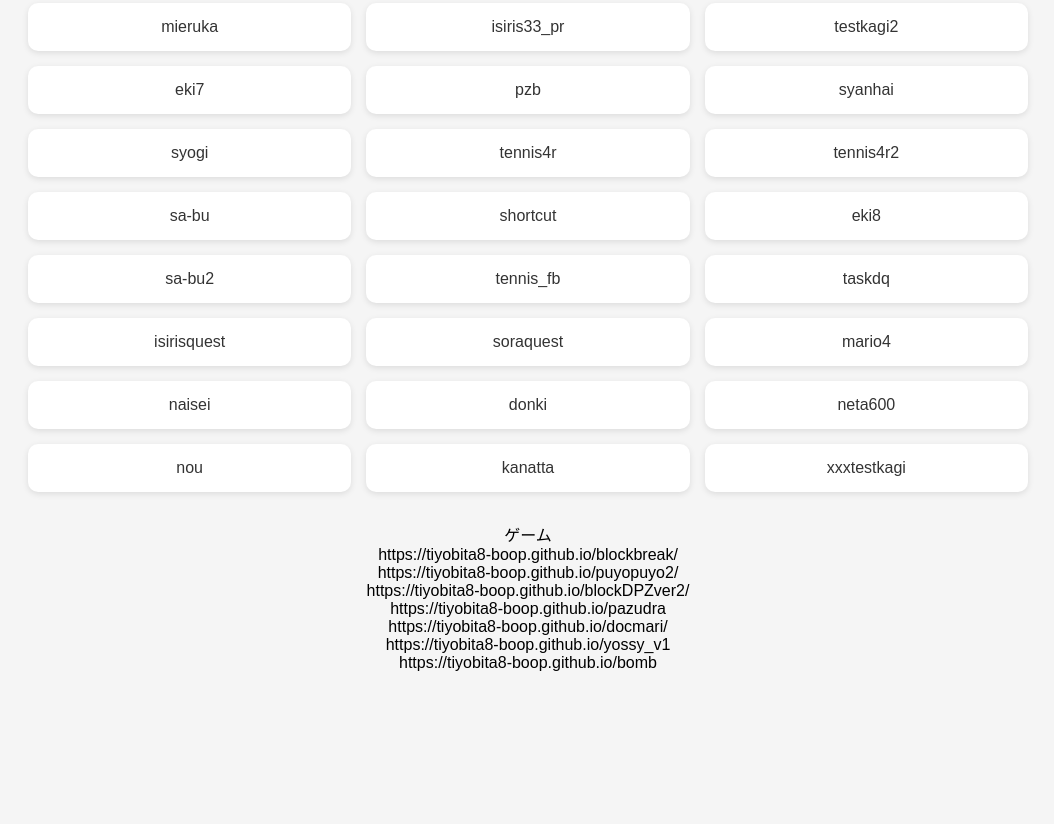
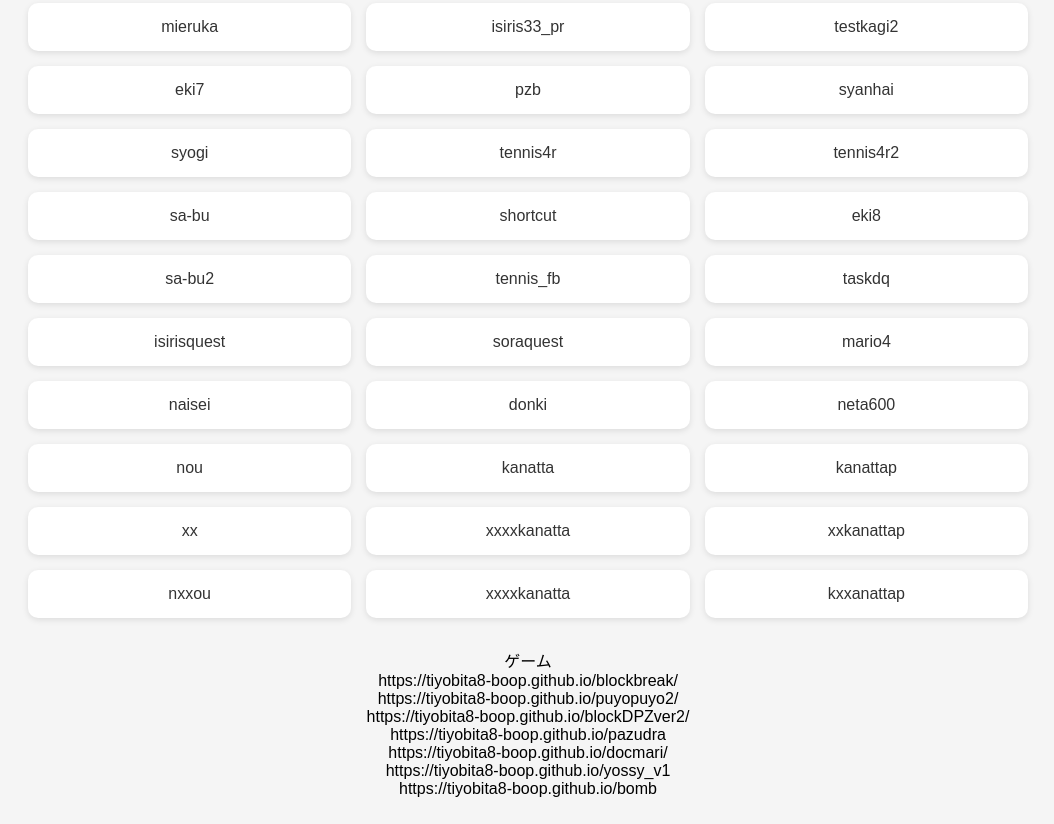
Before and after one commit to tiyobita8-boop/2secALARM, a plain HTML site: page index.html in a window 1280 px wide. Shown: the part 1636-2460 px from the top of the page, without its empty margins (112-1166 px from the left). Before the commit the page ends 2334 px from the top, so only its background shows below. Drawn offline with Linux system fonts and the light colour scheme.

Commit message:
Update index.html

```diff
--- a/index.html
+++ b/index.html
@@ -190,7 +190,15 @@ a {
 
   <div class="card"><a href="https://tiyobita8-boop.github.io/nou/" target="_blank">nou</a></div>
   <div class="card"><a href="https://tiyobita8-boop.github.io/kanatta/" target="_blank">kanatta</a></div>
-  <div class="card"><a href="https://tiyobita8-boop.github.io/testkagi/" target="_blank">xxxtestkagi</a></div>
+  <div class="card"><a href="https://tiyobita8-boop.github.io/kanattap/" target="_blank">kanattap</a></div>
+
+   <div class="card"><a href="https://tiyobita8-boop.github.io/nou/" target="_blank">xx</a></div>
+  <div class="card"><a href="https://tiyobita8-boop.github.io/kanatta/" target="_blank">xxxxkanatta</a></div>
+  <div class="card"><a href="https://tiyobita8-boop.github.io/kanattap/" target="_blank">xxkanattap</a></div>
+
+  <div class="card"><a href="https://tiyobita8-boop.github.io/nou/" target="_blank">nxxou</a></div>
+  <div class="card"><a href="https://tiyobita8-boop.github.io/kanatta/" target="_blank">xxxxkanatta</a></div>
+  <div class="card"><a href="https://tiyobita8-boop.github.io/kanattap/" target="_blank">kxxanattap</a></div>
 
   </div>
 
```
